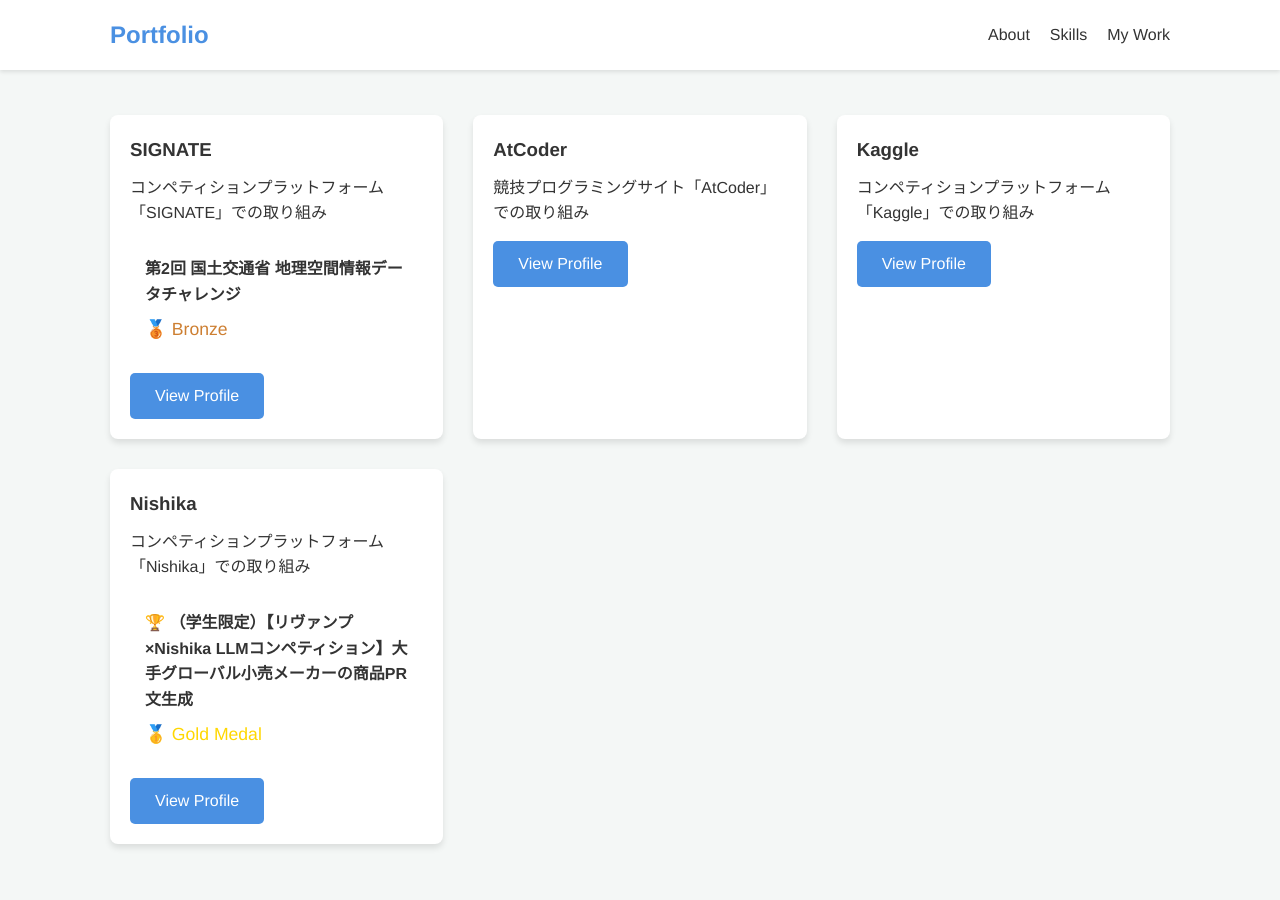
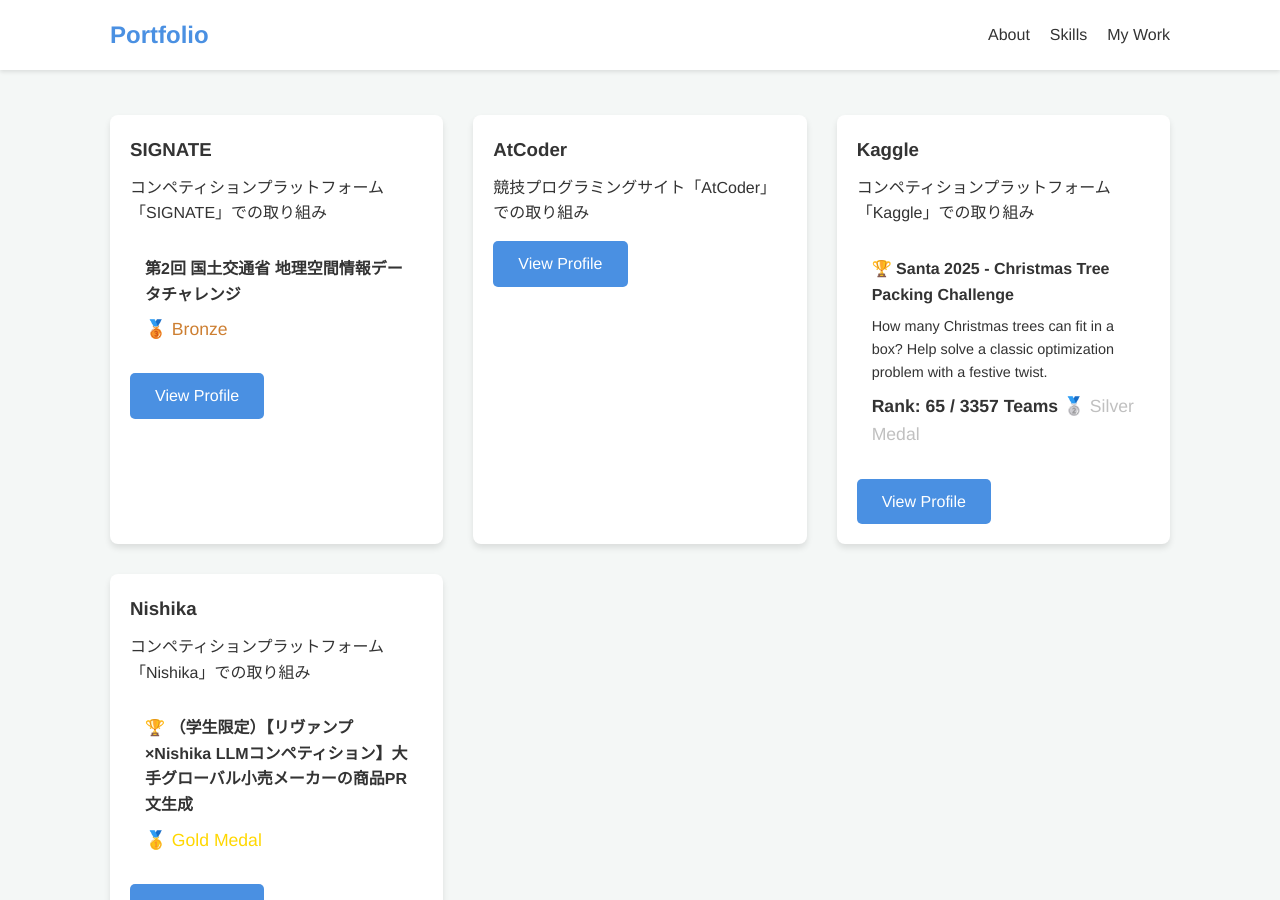
Before and after one commit to Nasubiman/Nasubiman.github.io, a Jekyll site: the page home.html, which Jekyll copies as it is, in a window 1280 px wide and 900 px high, scrolled down 947 px. Built offline with Jekyll 4.4.1, drawn with Linux system fonts in a browser that asks for light colours.

Commit message:
add kaggle info

```diff
--- a/home.html
+++ b/home.html
@@ -105,6 +105,15 @@
                 <div class="project-info">
                     <h3>Kaggle</h3>
                     <p>コンペティションプラットフォーム「Kaggle」での取り組み</p>
+                    <div
+                        style="margin-top: 15px; padding: 15px; background: rgba(255,255,255,0.05); border-radius: 8px; text-align: left;">
+                        <p style="font-weight: bold; margin-bottom: 8px;">🏆 Santa 2025 - Christmas Tree Packing
+                            Challenge</p>
+                        <p style="font-size: 0.9em; margin-bottom: 8px;">How many Christmas trees can fit in a box? Help
+                            solve a classic optimization problem with a festive twist.</p>
+                        <p style="font-size: 1.1em;"><strong>Rank: 65 / 3357 Teams</strong> <span
+                                style="color: #C0C0C0;">🥈 Silver Medal</span></p>
+                    </div>
                     <a href="https://www.kaggle.com/yousukenakamura" target="_blank" class="btn"
                         style="margin-top: 15px;">View
                         Profile</a>
```
